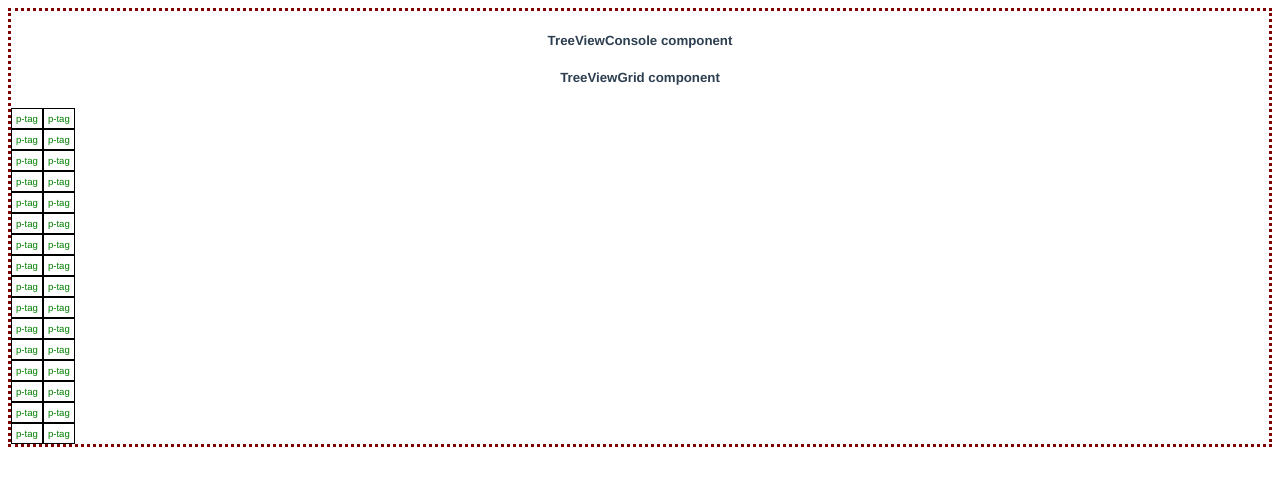
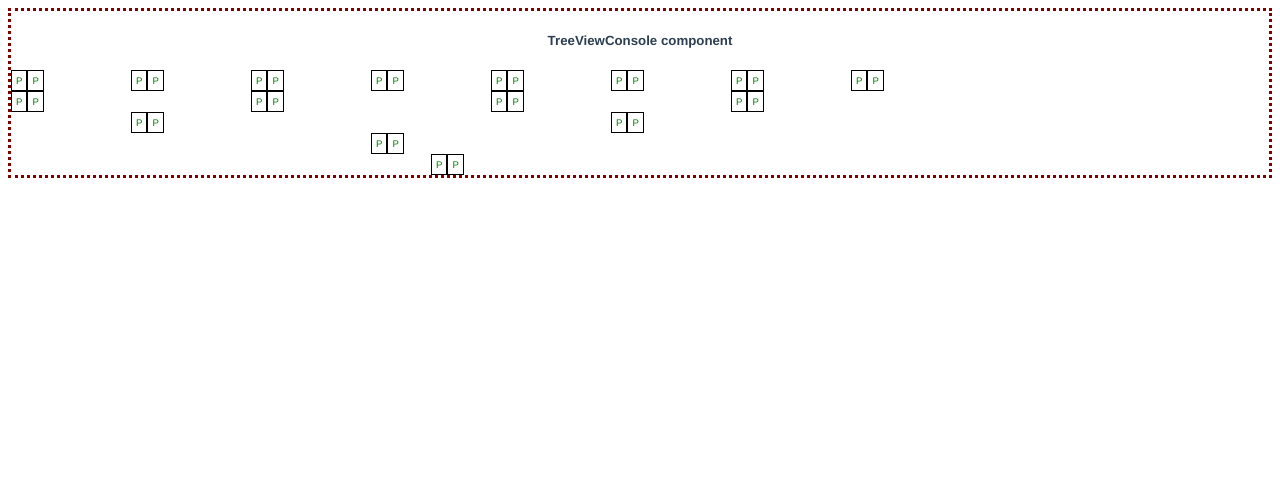
Before and after one commit to jrschmidt/familia-22, a Vue app: page / in a window 1280 px wide. Shown: the top 486 px of the page. Built offline with nearby package versions, Linux system fonts and the light colour scheme.

Commit message:
assign grid column and row values to 'location' classes to properly position PersonPair components

```diff
--- a/src/components/PersonTag.vue
+++ b/src/components/PersonTag.vue
@@ -1,6 +1,6 @@
 <template>
   <div class="person-tag">
-    <p>p-tag</p>
+    <p>P</p>
   </div>
 </template>
 
@@ -13,7 +13,6 @@ const props = defineProps({
 
 <style lang="css">
 .person-tag {
-  max-width: 44px;
   border: black solid 1px;
   color: green;
   font-size: 0.6rem;
--- a/src/components/TreeViewGrid.vue
+++ b/src/components/TreeViewGrid.vue
@@ -1,6 +1,5 @@
 <template>
 <div class="tree-view-grid">
-  <h5>TreeViewGrid component</h5>
     <PersonPair
       v-for="(pair) in pairs"
       v-bind:key="generatePairId(pair)"
@@ -39,7 +38,89 @@ const generatePairId = (pair) => {
 </script>
 
 <style lang="css">
-.tree-view-display {
+.tree-view-grid {
+  display: grid;
   overflow: hidden;
+  grid-template-columns: 60px 60px 60px 60px 60px 60px 60px 60px 60px 60px 60px 60px 60px 60px 60px 60px;
+}
+
+.gen0root {
+  grid-column: 8 / 10;
+  grid-row: 9;
+}
+
+.gen1pair0 {
+  grid-column: 7 / 11;
+  grid-row: 7;
+}
+
+.gen2pair0 {
+  grid-column: 3 / 7;
+  grid-row: 5;
+}
+
+.gen2pair1 {
+  grid-column: 11 / 15;
+  grid-row: 5;
+}
+
+.gen3pair0 {
+  grid-column: 1 / 5;
+  grid-row: 3;
+}
+
+.gen3pair1 {
+  grid-column: 5 / 9;
+  grid-row: 3;
+}
+
+.gen3pair2 {
+  grid-column: 9 / 13;
+  grid-row: 3;
+}
+
+.gen3pair3 {
+  grid-column: 13 / 17;
+  grid-row: 3;
+}
+
+.gen4pair0 {
+  grid-column: 1 / 3;
+  grid-row: 1;
+}
+
+.gen4pair1 {
+  grid-column: 3 / 5;
+  grid-row: 1;
+}
+
+.gen4pair2 {
+  grid-column: 5 / 7;
+  grid-row: 1;
+}
+
+.gen4pair3 {
+  grid-column: 7 / 9;
+  grid-row: 1;
+}
+
+.gen4pair4 {
+  grid-column: 9 / 11;
+  grid-row: 1;
+}
+
+.gen4pair5 {
+  grid-column: 11 / 13;
+  grid-row: 1;
+}
+
+.gen4pair6 {
+  grid-column: 13 / 15;
+  grid-row: 1;
+}
+
+.gen4pair7 {
+  grid-column: 15 / 17;
+  grid-row: 1;
 }
 </style>
```
